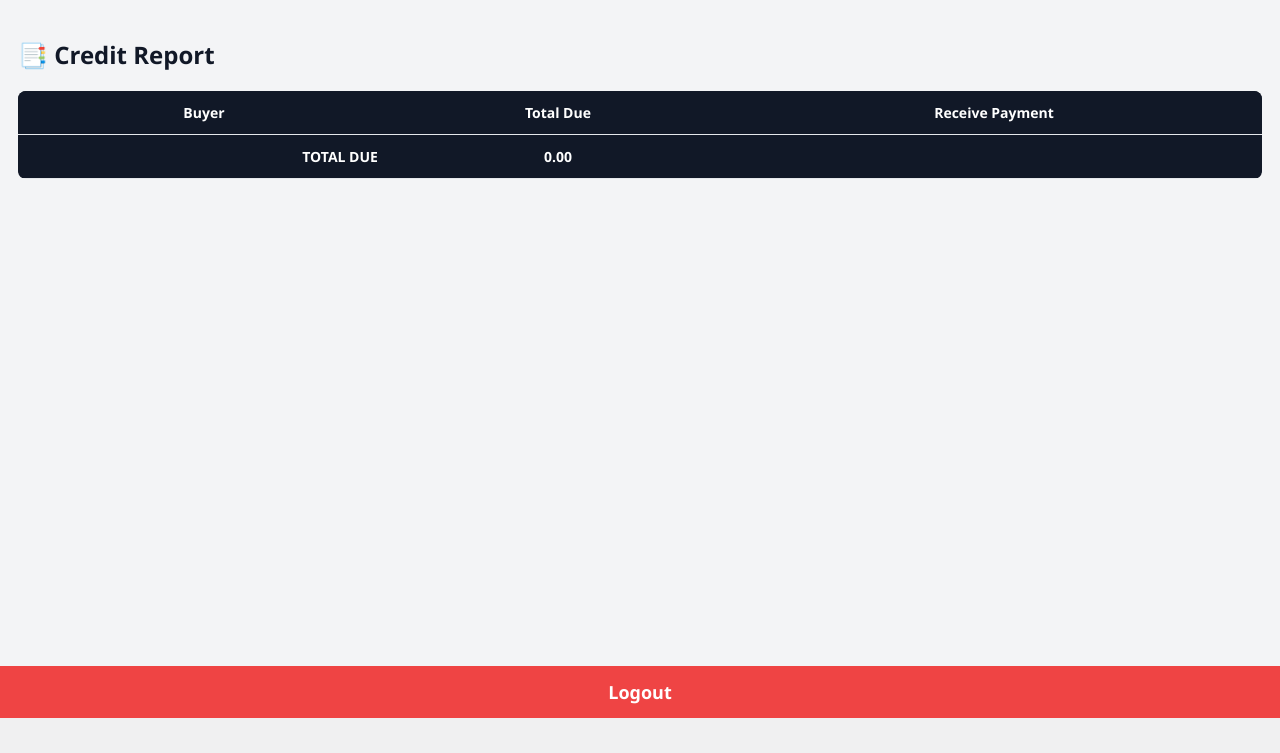
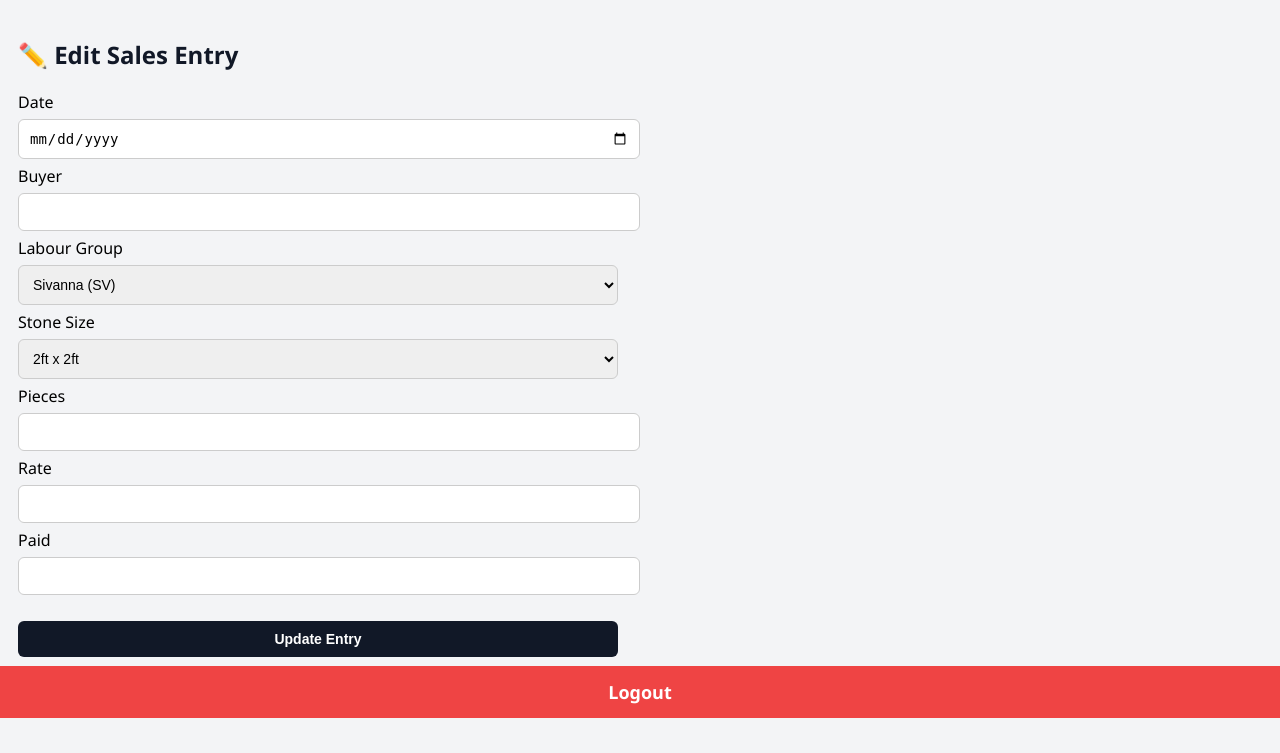
Before and after one commit to bachammahesh-cyber/srinivasa-mines, a Flask app: page /edit-entry/1 in a window 1280 px wide. Shown: the part 82-835 px from the top of the page. Before the commit the page ends 800 px from the top, so only its background shows below. Run offline with Flask 3, Linux system fonts and the light colour scheme; the visitor is signed in with stand-in values (Sample User, id 1); data that the repository does not hold is empty; some libraries are stand-ins or nearby versions.

Commit message:
added full edit tool for sales records

```diff
--- a/app.py
+++ b/app.py
@@ -345,7 +345,7 @@ def labour_dashboard():
     return render_template("labour_dashboard.html", groups=groups_list)
 
 
-# ---------------- EDIT ENTRY ----------------
+# ---------------- FULL EDIT ENTRY ----------------
 @app.route("/edit-entry/<int:entry_id>", methods=["GET", "POST"])
 @login_required
 def edit_entry(entry_id):
@@ -356,21 +356,63 @@ def edit_entry(entry_id):
     c = conn.cursor()
 
     if request.method == "POST":
+        date = request.form["date"]
+        buyer = request.form["buyer"]
+        labour = request.form["labour"]
+        stone_size = request.form["stone_size"]
+        pieces = int(request.form["pieces"])
+        rate = float(request.form["rate"])
         paid = float(request.form["paid"])
+
+        stone_sizes = {
+            "2x2": 4,
+            "3x2": 6,
+            "4x2": 8,
+            "5x2": 10,
+            "6x2": 12,
+            "7x2": 14
+        }
+
+        feet = pieces * stone_sizes.get(stone_size, 0)
+        sadaram = (feet / 100) * 0.98
+        total = sadaram * rate
+        balance = total - paid
 
         c.execute("""
             UPDATE truck_sales
-            SET paid=%s,
-                balance = total_amount - %s
+            SET date=%s,
+                buyer_name=%s,
+                labour_group_code=%s,
+                stone_size=%s,
+                pieces=%s,
+                rate=%s,
+                sadaram=%s,
+                total_amount=%s,
+                paid=%s,
+                balance=%s
             WHERE id=%s
-        """, (paid, paid, entry_id))
+        """, (
+            date, buyer, labour, stone_size,
+            pieces, rate,
+            sadaram, total,
+            paid, balance,
+            entry_id
+        ))
 
         conn.commit()
         conn.close()
+
         return redirect("/sales-report")
 
-    c.execute("SELECT * FROM truck_sales WHERE id=%s", (entry_id,))
+    # GET request → load existing data
+    c.execute("""
+        SELECT id, date, buyer_name, labour_group_code,
+               stone_size, pieces, rate, paid
+        FROM truck_sales
+        WHERE id=%s
+    """, (entry_id,))
     row = c.fetchone()
+
     conn.close()
 
     return render_template("edit_entry.html", row=row)
--- a/templates/edit_entry.html
+++ b/templates/edit_entry.html
@@ -1,41 +1,65 @@
 {% extends "base.html" %}
 {% block content %}
 
-<h2 style="margin-bottom:20px;">📑 Credit Report</h2>
+<h2 style="margin-bottom:20px;">✏️ Edit Sales Entry</h2>
 
-<div style="overflow-x:auto;">
-<table style="width:100%;border-collapse:collapse;background:white;">
-    <tr style="background:#111827;color:white;">
-        <th style="padding:12px;">Buyer</th>
-        <th style="padding:12px;">Total Due</th>
-        <th style="padding:12px;">Receive Payment</th>
-    </tr>
+<form method="POST" style="max-width:600px;">
 
-    {% for r in rows %}
-    <tr style="text-align:center;border-bottom:1px solid #e5e7eb;">
-        <td style="padding:10px;">{{ r[0] }}</td>
-        <td style="padding:10px;">{{ "%.2f"|format(r[1]) }}</td>
-        <td style="padding:10px;">
-            <form method="POST" style="display:flex;justify-content:center;gap:8px;">
-                <input type="hidden" name="buyer" value="{{ r[0] }}">
-                <input type="number" name="amount" step="0.01" placeholder="Amount" required style="width:120px;padding:6px;">
-                <button type="submit" style="padding:6px 12px;background:#16a34a;color:white;border:none;border-radius:6px;">
-                    Receive
-                </button>
-            </form>
-        </td>
-    </tr>
-    {% endfor %}
+    <label>Date</label>
+    <input type="date" name="date"
+           value="{{ row[1] }}"
+           required>
 
-    <tr style="background:#111827;color:white;font-weight:bold;">
-        <td style="padding:12px;text-align:right;">TOTAL DUE</td>
-        <td style="padding:12px;">
-            {{ "%.2f"|format(rows|sum(attribute=1)) }}
-        </td>
-        <td></td>
-    </tr>
+    <label>Buyer</label>
+    <input type="text" name="buyer"
+           value="{{ row[2] }}"
+           required>
 
-</table>
-</div>
+    <label>Labour Group</label>
+    <select name="labour" required>
+        <option value="SV" {% if row[3]=='SV' %}selected{% endif %}>Sivanna (SV)</option>
+        <option value="KP" {% if row[3]=='KP' %}selected{% endif %}>Kupendra (KP)</option>
+        <option value="LK" {% if row[3]=='LK' %}selected{% endif %}>Lakshmanna (LK)</option>
+        <option value="KD" {% if row[3]=='KD' %}selected{% endif %}>Kondayya (KD)</option>
+    </select>
+
+    <label>Stone Size</label>
+    <select name="stone_size" required>
+        <option value="2x2" {% if row[4]=='2x2' %}selected{% endif %}>2ft x 2ft</option>
+        <option value="3x2" {% if row[4]=='3x2' %}selected{% endif %}>3ft x 2ft</option>
+        <option value="4x2" {% if row[4]=='4x2' %}selected{% endif %}>4ft x 2ft</option>
+        <option value="5x2" {% if row[4]=='5x2' %}selected{% endif %}>5ft x 2ft</option>
+        <option value="6x2" {% if row[4]=='6x2' %}selected{% endif %}>6ft x 2ft</option>
+        <option value="7x2" {% if row[4]=='7x2' %}selected{% endif %}>7ft x 2ft</option>
+    </select>
+
+    <label>Pieces</label>
+    <input type="number" name="pieces"
+           value="{{ row[5] }}"
+           required>
+
+    <label>Rate</label>
+    <input type="number" step="0.01" name="rate"
+           value="{{ row[6] }}"
+           required>
+
+    <label>Paid</label>
+    <input type="number" step="0.01" name="paid"
+           value="{{ row[7] }}"
+           required>
+
+    <button type="submit" style="
+        margin-top:20px;
+        padding:10px 18px;
+        background:#111827;
+        color:white;
+        border:none;
+        border-radius:6px;
+        font-weight:bold;
+    ">
+        Update Entry
+    </button>
+
+</form>
 
 {% endblock %}
```
